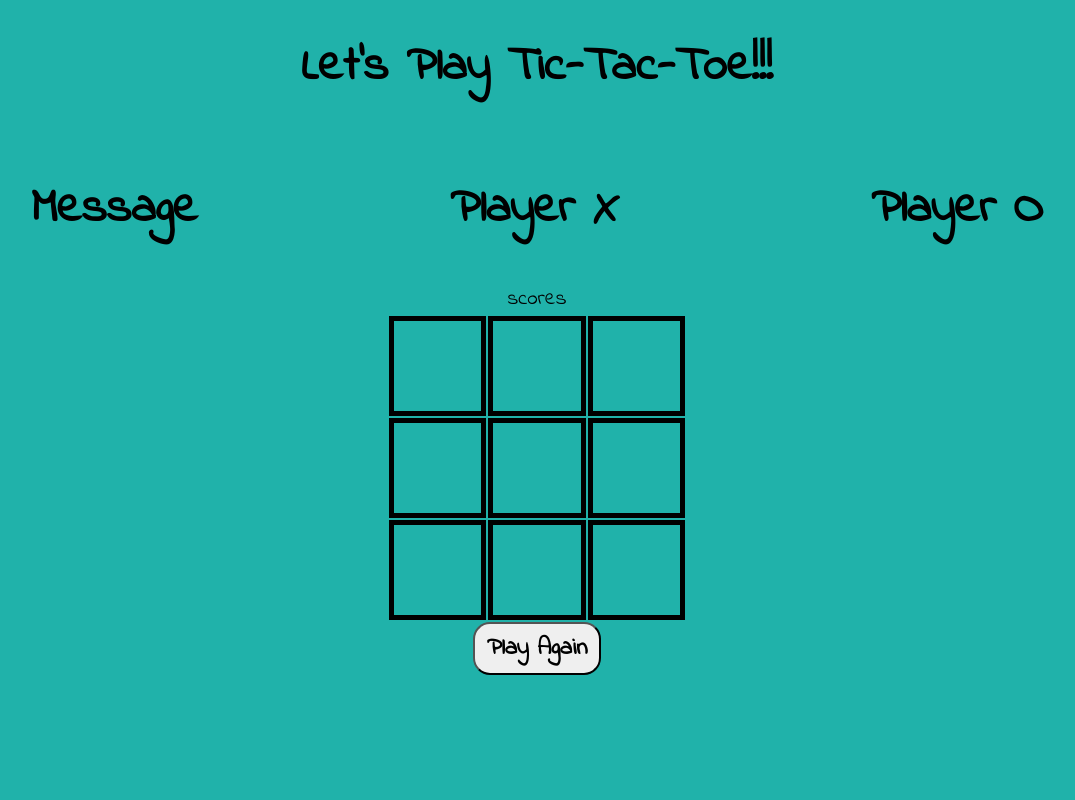
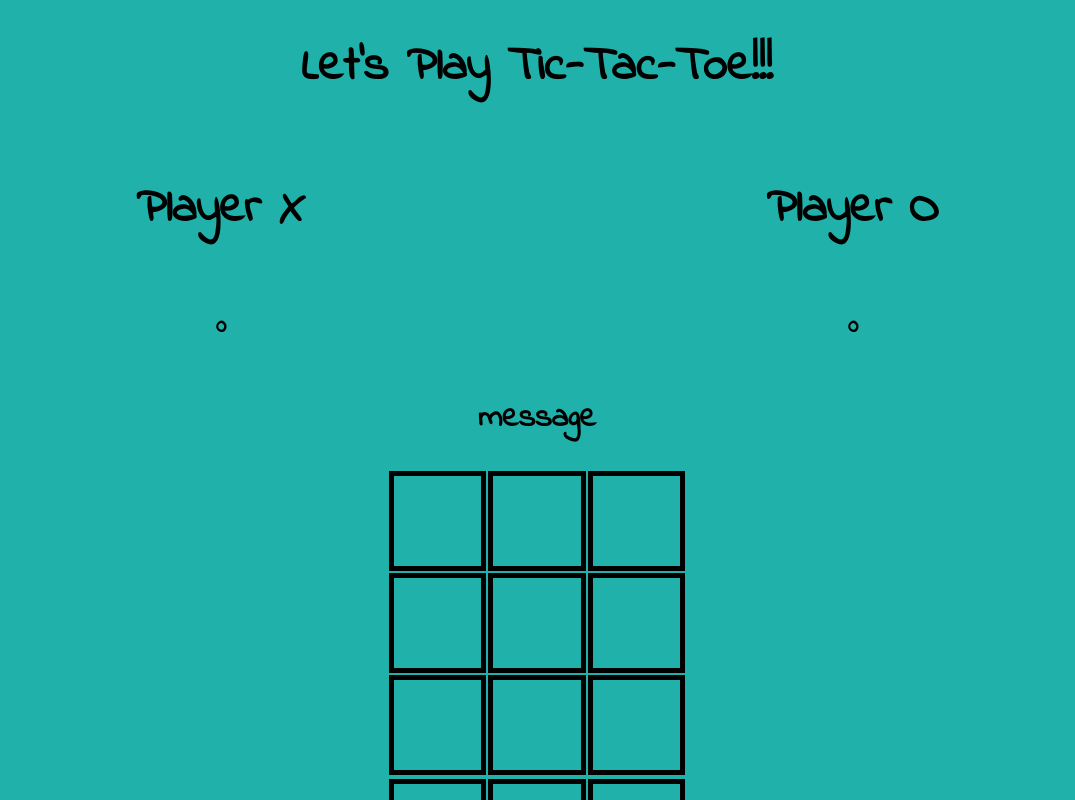
Before and after one commit to JManey/tic-tac-toe, a plain HTML site: page index.html in a window 1280 px wide. Both pictures are taken after a click on the button "Play Again". Shown: the top 800 px of the page, without its empty margins (103-1178 px from the left). Drawn offline with Linux system fonts and the light colour scheme.

Commit message:
score works, reset works except that it draws a new board under the old one...and you can't click it

```diff
--- a/index.html
+++ b/index.html
@@ -11,16 +11,20 @@
 <body>
     <h1>Let's Play Tic-Tac-Toe!!!</h1>
     <div class="message">
-        <h2>Message</h2>
         <h2>Player X</h2>
         <h2>Player O</h2>
     </div>
-
-    <div class="scores">scores</div>
+    <div class="message scores" id="messages">
+            <h3 id="player1score"></h3>
+            <h3 id="player2score"></h3>
+        </div>
+    <div>
+        <h2 class="message" id="announce">message</h2>
+    </div>
 
     <div id="container" class="board"></div>
 
-    <button class="replay">Play Again</button>
+    <button class="replay" id='replayBtn'>Play Again</button>
 
 
 
--- a/main.js
+++ b/main.js
@@ -29,12 +29,19 @@ let player2Selections = [];
 
 let winnerStrings = [];
 let winnerCheck;
+let player1Score = 0;
+let player2Score = 0;
 
 /*----- cached element references -----*/
 let board = document.getElementById('container');
+let replayBtn = document.getElementById('replayBtn');
+let scoreP1 = document.getElementById('player1score');
+let scoreP2 = document.getElementById('player2score');
+let announce = document.getElementById('announce');
 
 /*----- event listeners -----*/
 board.addEventListener('click', gameFunc);
+replayBtn.addEventListener('click', playAgain);
 
 
 
@@ -72,7 +79,7 @@ function gameFunc(event) {
     game.moves += 1;
     //check for winner if game isn't over
     if(!winnerCheck && game.moves === maxMoves) {
-        console.log('tie');
+        announce.textContent = `It's a draw!!`;
         board.removeEventListener('click', gameFunc);
     } else {
         winner();
@@ -92,12 +99,14 @@ function winner() {
 
     winnerStrings.forEach(function(element) {
         if(p1string.includes(element)) {
-            console.log('player1 won');
+            announce.textContent = 'Player X Wins!!!';
+            player1Score ++;
             winnerCheck = true
             board.removeEventListener('click', gameFunc);
             return;
         } else if (p2string.includes(element)) {
-            console.log('player2 won');
+            announce.textContent = 'Player O Wins!!!';
+            player2Score ++;
             console.log(element);
             winnerCheck = true
             board.removeEventListener('click', gameFunc);
@@ -109,7 +118,15 @@ function winner() {
 
 }
 
+function updateScore() {
+    scoreP1.innerHTML = player1Score;
+    scoreP2.innerHTML = player2Score;
+}
 
+function playAgain() {
+    init();
+    updateScore();
+}
 
 
 
```
